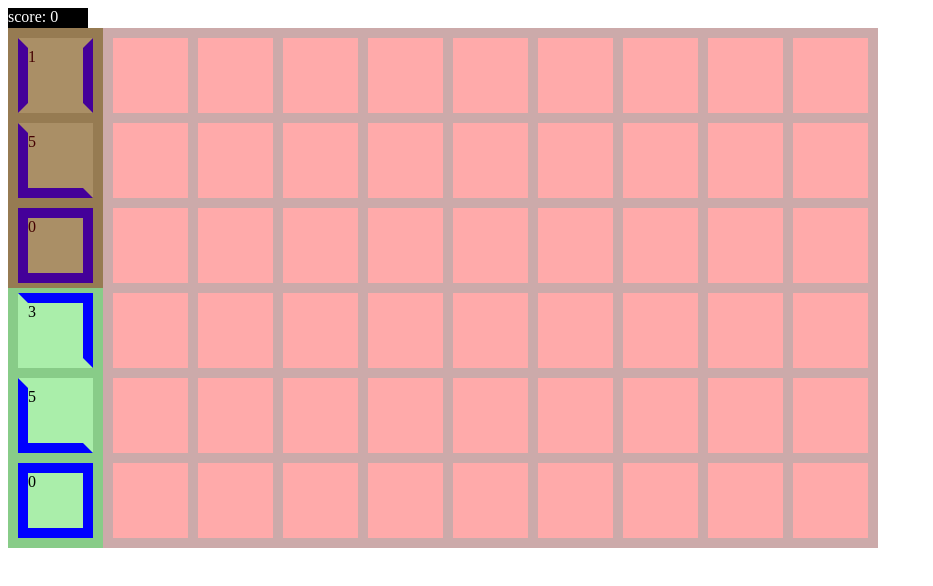
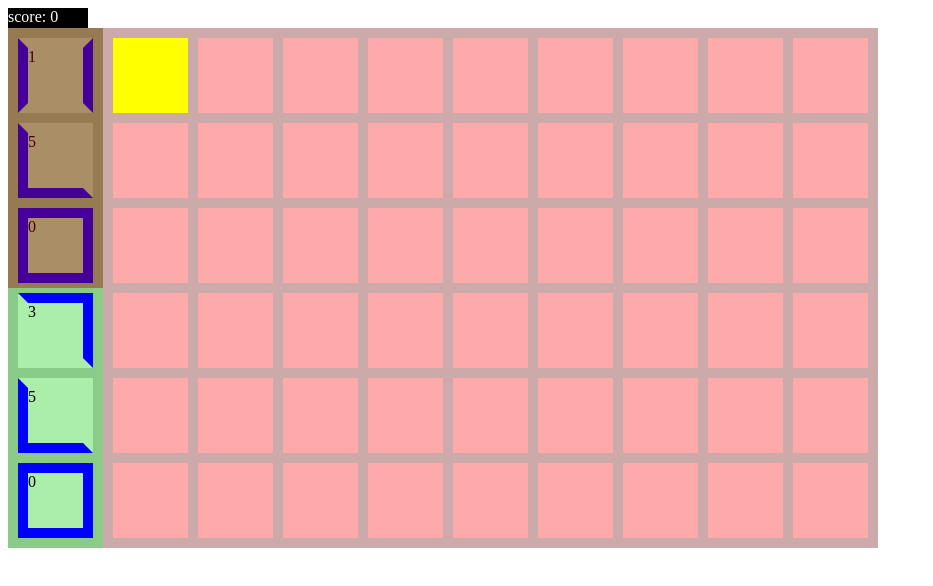
Before and after one commit to Majiir/Prototype, a plain HTML site: page index.html in a window 1280 px wide. Shown: the whole page, without its empty margins (0-933 px from the left). Drawn offline with nearby package versions, Linux system fonts and the light colour scheme.

Commit message:
Board has a pre-placed star

```diff
--- a/index.html
+++ b/index.html
@@ -74,6 +74,9 @@
 					$(this).siblings().each(function() { $(this).removeClass('over'); });
 
 					var pipe = ui.draggable;
+					if(this.classList.contains('star')){
+						pipe.addClass('star');
+					}
 					$(this).replaceWith(pipe);
 					pipe.draggable('destroy');
 					pipe.css({ 'position': '', 'left': '', 'top': '' });
@@ -158,6 +161,10 @@
 				background-color: #caa;
 			}
 
+			.slot.star {
+				background-color: yellow;
+			}
+
 			.grid .row {
 				clear: left;
 			}
@@ -199,7 +206,7 @@
 		<div id="board">
 			<div class="grid">
 				<div class="row">
-					<div class="slot"></div>
+					<div class="slot star"></div>
 					<div class="slot"></div>
 					<div class="slot"></div>
 					<div class="slot"></div>
```
